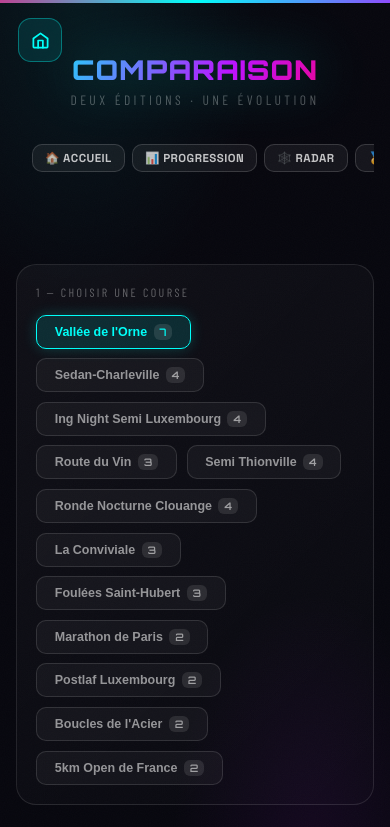
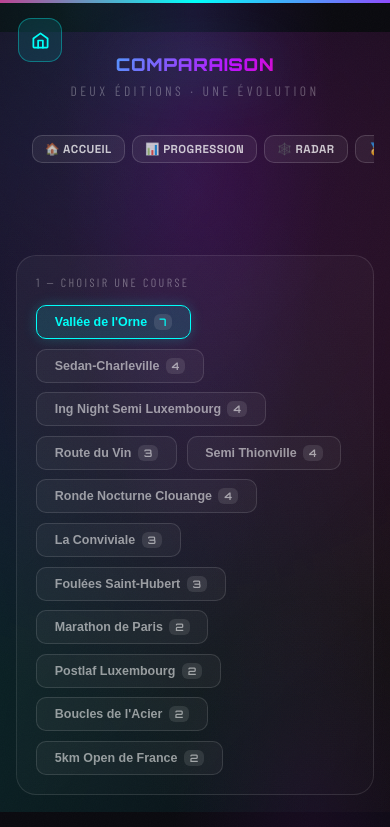
Before and after one commit to Eiji78/Running-History-Gregory-Bertholet, a plain HTML site: page comparaison.html in a window 390 px wide. Shown: the top 827 px of the page. Drawn offline with nearby package versions, Linux system fonts and the light colour scheme; a web font is replaced by a local one.

Commit message:
Add files via upload

```diff
--- a/comparaison.html
+++ b/comparaison.html
@@ -36,7 +36,7 @@
         /* ── Header ──────────────────────────── */
         .page-header { padding: 4.5rem 0 2rem; text-align: center; }
         .page-title {
-            font-family:'Orbitron',sans-serif; font-weight:900; font-size:clamp(1.8rem,5vw,3.4rem);
+            font-family:'Orbitron',sans-serif; font-weight:900; font-size:clamp(1.6rem, 4vw, 3.2rem);
             letter-spacing:.04em; line-height:1;
             background: linear-gradient(120deg, var(--cyan) 0%, var(--purple) 60%, var(--pink) 100%);
             -webkit-background-clip:text; -webkit-text-fill-color:transparent; background-clip:text;
@@ -245,9 +245,36 @@
         .site-nav { justify-content: flex-start !important; }
     }
     @media (max-width: 480px) {
-        h1, .main-title { font-size: clamp(1.4rem, 7vw, 2.5rem) !important; }
+        h1, .main-title { font-size: 1.1rem !important; }
         .subtitle { font-size: 0.7rem !important; }
     }
+
+        .animated-bg {
+            position: fixed;
+            width: 100%;
+            height: 100%;
+            top: 0;
+            left: 0;
+            z-index: 0;
+            background: radial-gradient(ellipse at top, #1a0f2e 0%, #0a0a0f 50%);
+        }
+                        .animated-bg::before {
+            content: '';
+            position: absolute;
+            width: 200%;
+            height: 200%;
+            top: -50%;
+            left: -50%;
+            background:
+                radial-gradient(circle at 20% 50%, rgba(188, 19, 254, 0.15) 0%, transparent 50%),
+                radial-gradient(circle at 80% 80%, rgba(0, 255, 249, 0.15) 0%, transparent 50%),
+                radial-gradient(circle at 40% 20%, rgba(255, 107, 53, 0.1) 0%, transparent 50%);
+            animation: rotate 20s linear infinite;
+        }
+        @keyframes rotate {
+            0% { transform: rotate(0deg); }
+            100% { transform: rotate(360deg); }
+        }
 </style>
 
     <!-- Google Analytics -->
@@ -255,6 +282,8 @@
     <script>window.dataLayer=window.dataLayer||[];function gtag(){dataLayer.push(arguments);}gtag('js',new Date());gtag('config','G-F7JZPPYNEK');</script>
 </head>
 <body>
+<div class="animated-bg"></div>
+
     <div class="bg-layer"></div>
     <div class="neon-line"></div>
 
```
Also changed, not shown: carte.html (+24 -4 lines), elite.html (+21 -14 lines), meteo.html (+31 -2 lines), progression.html (+4 -4 lines), radar.html (+3 -3 lines).
